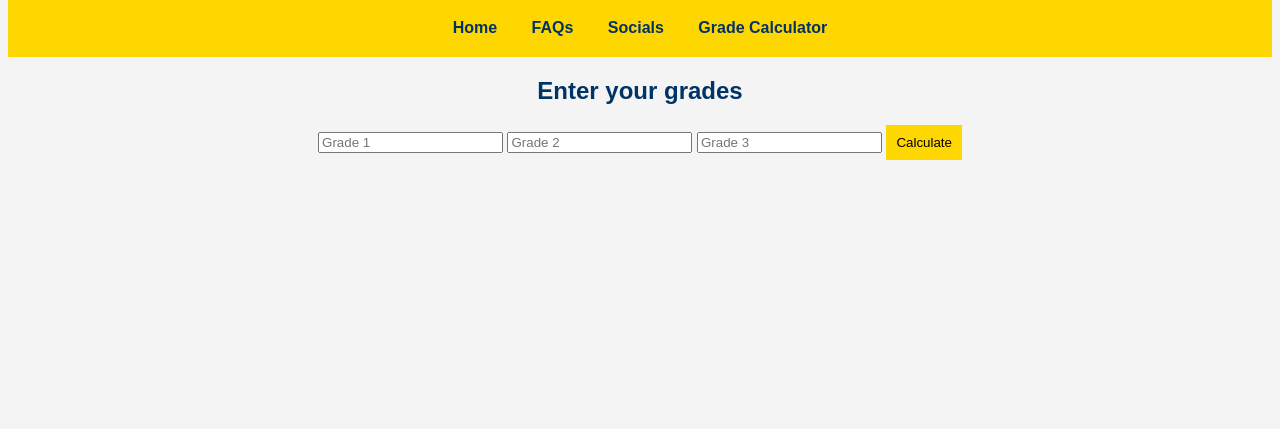
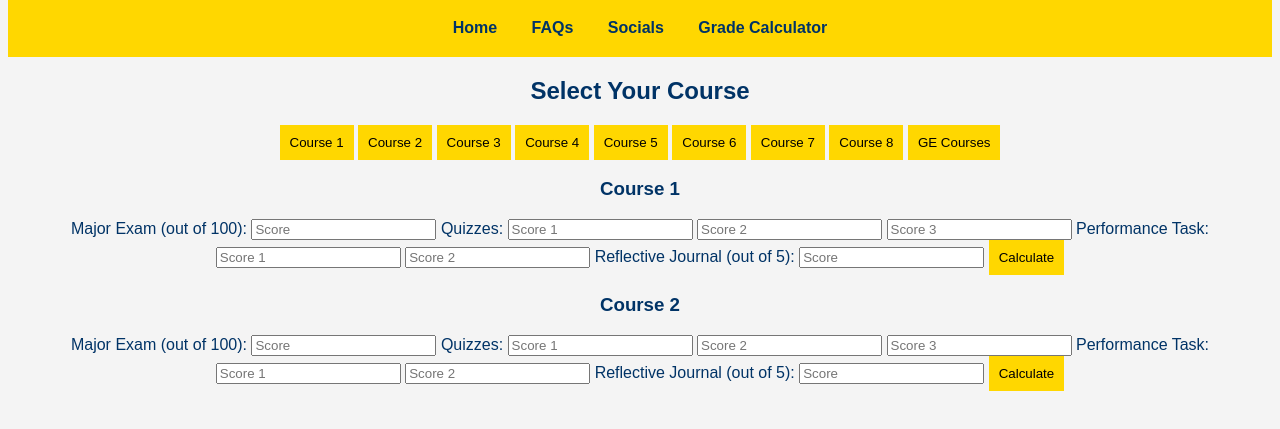
Before and after one commit to crimsonflared/Bullgagi, a plain HTML site: page gradecalculator.html in a window 1280 px wide. Shown: the part 89-518 px from the top of the page. Drawn offline with Linux system fonts and the light colour scheme.

Commit message:
Update gradecalculator.html

```diff
--- a/gradecalculator.html
+++ b/gradecalculator.html
@@ -1,3 +1,4 @@
+
 <!DOCTYPE html>
 <html lang="en">
 <head>
@@ -17,13 +18,66 @@
             <a href="grade-calculator.html">Grade Calculator</a>
         </nav>
     </header>
+
     <main>
-        <h2>Enter your grades</h2>
-        <input type="number" id="grade1" placeholder="Grade 1">
-        <input type="number" id="grade2" placeholder="Grade 2">
-        <input type="number" id="grade3" placeholder="Grade 3">
-        <button onclick="calculateGrade()">Calculate</button>
-        <p id="result"></p>
+        <h2>Select Your Course</h2>
+        <div class="tabs">
+            <button class="tab-button active" onclick="openTab(event, 'course1')">Course 1</button>
+            <button class="tab-button" onclick="openTab(event, 'course2')">Course 2</button>
+            <button class="tab-button" onclick="openTab(event, 'course3')">Course 3</button>
+            <button class="tab-button" onclick="openTab(event, 'course4')">Course 4</button>
+            <button class="tab-button" onclick="openTab(event, 'course5')">Course 5</button>
+            <button class="tab-button" onclick="openTab(event, 'course6')">Course 6</button>
+            <button class="tab-button" onclick="openTab(event, 'course7')">Course 7</button>
+            <button class="tab-button" onclick="openTab(event, 'course8')">Course 8</button>
+            <button class="tab-button" onclick="openTab(event, 'ge')">GE Courses</button>
+        </div>
+
+        <!-- Grade Input Sections -->
+        <div id="course1" class="tab-content active">
+            <h3>Course 1</h3>
+            <label>Major Exam (out of 100):</label>
+            <input type="number" class="major-exam" placeholder="Score">
+
+            <label>Quizzes:</label>
+            <input type="number" class="quiz" placeholder="Score 1">
+            <input type="number" class="quiz" placeholder="Score 2">
+            <input type="number" class="quiz" placeholder="Score 3">
+
+            <label>Performance Task:</label>
+            <input type="number" class="performance-task" placeholder="Score 1">
+            <input type="number" class="performance-task" placeholder="Score 2">
+
+            <label>Reflective Journal (out of 5):</label>
+            <input type="number" class="reflective-journal" placeholder="Score">
+
+            <button onclick="calculateGrade('course1')">Calculate</button>
+            <p class="result"></p>
+        </div>
+
+        <!-- Repeat for other courses -->
+        <div id="course2" class="tab-content">
+            <h3>Course 2</h3>
+            <label>Major Exam (out of 100):</label>
+            <input type="number" class="major-exam" placeholder="Score">
+
+            <label>Quizzes:</label>
+            <input type="number" class="quiz" placeholder="Score 1">
+            <input type="number" class="quiz" placeholder="Score 2">
+            <input type="number" class="quiz" placeholder="Score 3">
+
+            <label>Performance Task:</label>
+            <input type="number" class="performance-task" placeholder="Score 1">
+            <input type="number" class="performance-task" placeholder="Score 2">
+
+            <label>Reflective Journal (out of 5):</label>
+            <input type="number" class="reflective-journal" placeholder="Score">
+
+            <button onclick="calculateGrade('course2')">Calculate</button>
+            <p class="result"></p>
+        </div>
+
+        <!-- Repeat the same structure for Course 3 to Course 8 and GE Courses -->
     </main>
 </body>
 </html>
```
